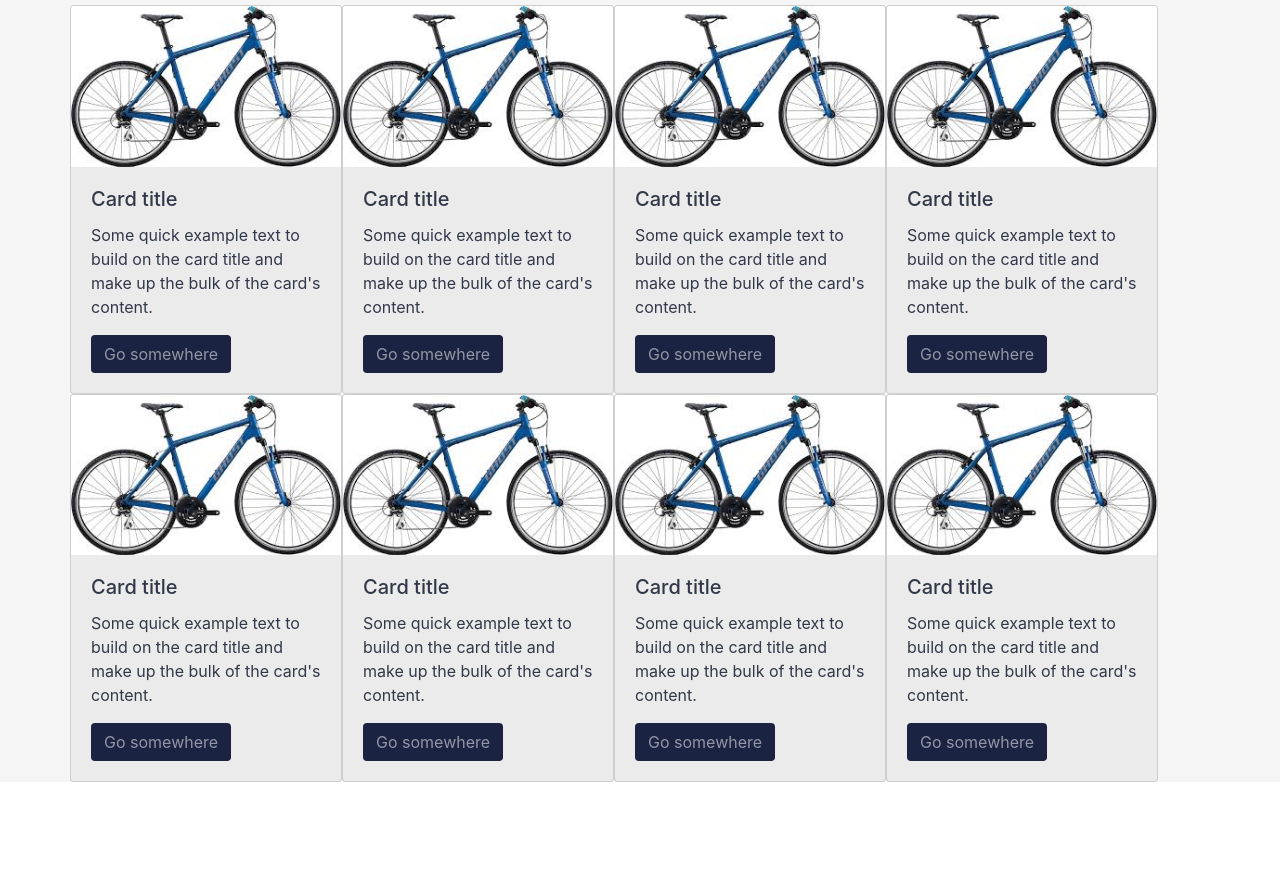
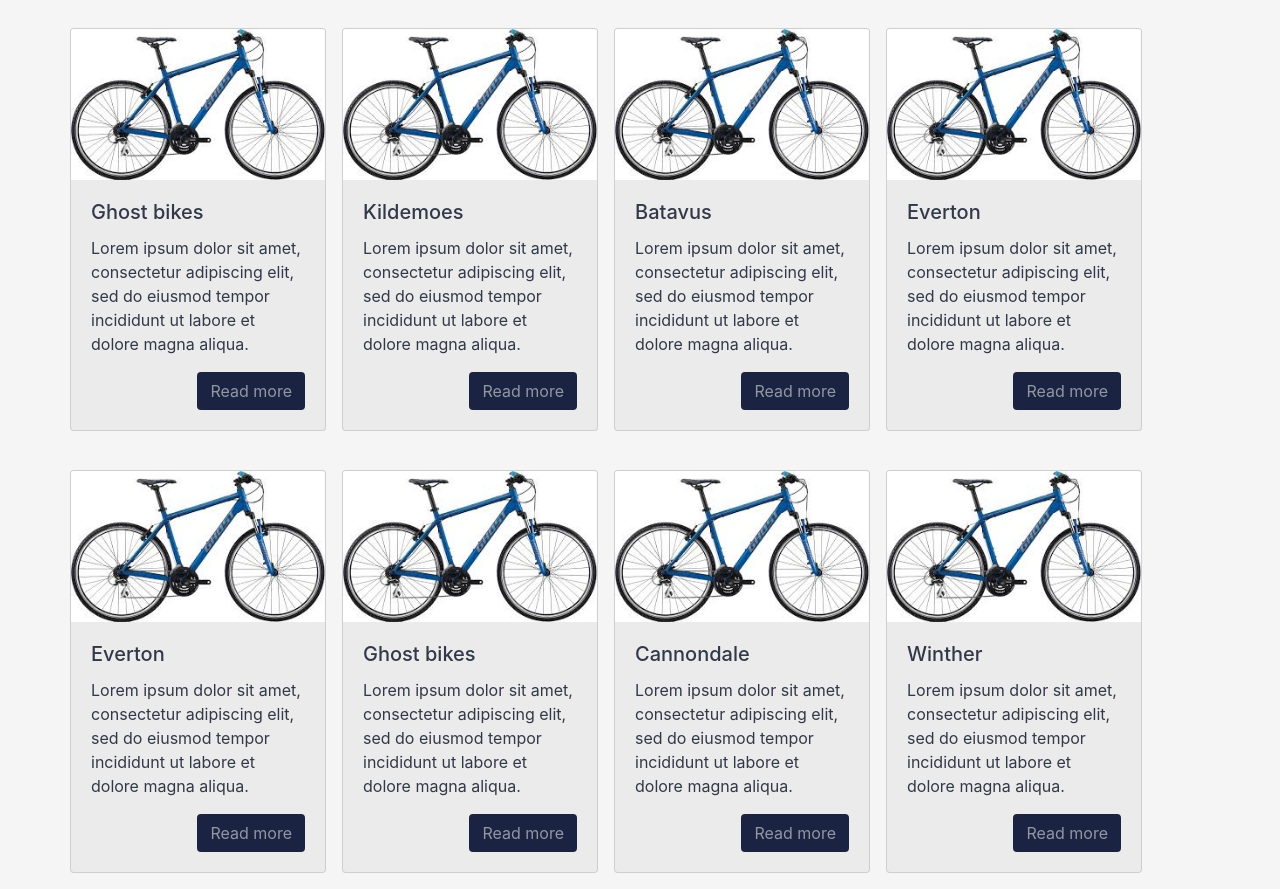
Before and after one commit to jeffyjo/bike-rental, a website: page public/index.html in a window 1280 px wide. Shown: the part 131-1020 px from the top of the page. Before the commit the page ends 913 px from the top, so only its background shows below. Drawn offline with nearby package versions, Linux system fonts and the light colour scheme.

Commit message:
Upd cards

```diff
--- a/public/css/style.css
+++ b/public/css/style.css
@@ -116,8 +116,14 @@
     background-color: var(--main--bg);
 }
 
+.btn-bike{
+    float: right;
+}
 .o-card {
     background-color: var(--card--bg);
+    margin: 0rem 1rem 1rem 0rem;
+    /* margin-block-end: 2%; */
+    margin-block-start: 2%;
     cursor: pointer;
     transform: scale(1);
     transition: all 2s ease-in-out;
--- a/public/index.html
+++ b/public/index.html
@@ -56,70 +56,68 @@
             <!-- Use bootstrap to set a row of items-->
             <div class="row">
                 <!-- Use bootstrap card to get a pre-styled card -->
-                <div class="o-card card" style="width: 17rem;">
+                <div class="o-card card" style="width: 16rem;">
                     <img class="card-img-top" src="./assets/images/bike.jpeg" alt="Card image cap">
                     <div class="card-body">
-                        <h5 class="card-title">Card title</h5>
-                        <p class="card-text">Some quick example text to build on the card title and make up the bulk of the card's content.</p>
-                        <a href="#" class="a-button a-button--primary btn">Go somewhere</a>
+                        <h5 class="card-title">Ghost bikes</h5>
+                        <p class="card-text">Lorem ipsum dolor sit amet, consectetur adipiscing elit, sed do eiusmod tempor incididunt ut labore et dolore magna aliqua.</p>
+                        <a href="#" class="a-button a-button--primary btn btn-bike">Read more</a>
                     </div>
                 </div>
-                <div class="o-card card" style="width: 17rem;">
+                <div class="o-card card" style="width: 16rem;">
                     <img class="card-img-top" src="./assets/images/bike.jpeg" alt="Card image cap">
                     <div class="card-body">
-                        <h5 class="card-title">Card title</h5>
-                        <p class="card-text">Some quick example text to build on the card title and make up the bulk of the card's content.</p>
-                        <a href="#" class="a-button a-button--primary btn">Go somewhere</a>
+                        <h5 class="card-title">Kildemoes</h5>
+                        <p class="card-text">Lorem ipsum dolor sit amet, consectetur adipiscing elit, sed do eiusmod tempor incididunt ut labore et dolore magna aliqua.</p>
+                        <a href="#" class="a-button a-button--primary btn btn-bike">Read more</a>
                     </div>
                 </div>
-                <div class="o-card card" style="width: 17rem;">
+                <div class="o-card card" style="width: 16rem;">
                     <img class="card-img-top" src="./assets/images/bike.jpeg" alt="Card image cap">
                     <div class="card-body">
-                        <h5 class="card-title">Card title</h5>
-                        <p class="card-text">Some quick example text to build on the card title and make up the bulk of the card's content.</p>
-                        <a href="#" class="a-button a-button--primary btn">Go somewhere</a>
+                        <h5 class="card-title">Batavus</h5>
+                        <p class="card-text">Lorem ipsum dolor sit amet, consectetur adipiscing elit, sed do eiusmod tempor incididunt ut labore et dolore magna aliqua.</p>
+                        <a href="#" class="a-button a-button--primary btn btn-bike">Read more</a>
                     </div>
                 </div>
-                <div class="o-card card" style="width: 17rem;">
+                <div class="o-card card" style="width: 16rem;">
                     <img class="card-img-top" src="./assets/images/bike.jpeg" alt="Card image cap">
                     <div class="card-body">
-                        <h5 class="card-title">Card title</h5>
-                        <p class="card-text">Some quick example text to build on the card title and make up the bulk of the card's content.</p>
-                        <a href="#" class="a-button a-button--primary btn">Go somewhere</a>
+                        <h5 class="card-title">Everton</h5>
+                        <p class="card-text">Lorem ipsum dolor sit amet, consectetur adipiscing elit, sed do eiusmod tempor incididunt ut labore et dolore magna aliqua.</p>
+                        <a href="#" class="a-button a-button--primary btn btn-bike">Read more</a>
                     </div>
                 </div>
-            </div>
-            <div class="row">
-                <div class="o-card card" style="width: 17rem;">
+                <div class="o-card card" style="width: 16rem;">
                     <img class="card-img-top" src="./assets/images/bike.jpeg" alt="Card image cap">
                     <div class="card-body">
-                        <h5 class="card-title">Card title</h5>
-                        <p class="card-text">Some quick example text to build on the card title and make up the bulk of the card's content.</p>
-                        <a href="#" class="a-button a-button--primary btn">Go somewhere</a>
+                        <h5 class="card-title">Everton</h5>
+                        <p class="card-text">Lorem ipsum dolor sit amet, consectetur adipiscing elit, sed do eiusmod tempor incididunt ut labore et dolore magna aliqua.</p>
+                        <a href="#" class="a-button a-button--primary btn btn-bike">Read more</a>
                     </div>
                 </div>
-                <div class="o-card card" style="width: 17rem;">
+                <div class="o-card card" style="width: 16rem;">
                     <img class="card-img-top" src="./assets/images/bike.jpeg" alt="Card image cap">
                     <div class="card-body">
-                        <h5 class="card-title">Card title</h5>
-                        <p class="card-text">Some quick example text to build on the card title and make up the bulk of the card's content.</p>
-                        <a href="#" class="a-button a-button--primary btn">Go somewhere</a>
+                        <h5 class="card-title">Ghost bikes</h5>
+                        <p class="card-text">Lorem ipsum dolor sit amet, consectetur adipiscing elit, sed do eiusmod tempor incididunt ut labore et dolore magna aliqua.</p>
+                        <a href="#" class="a-button a-button--primary btn btn-bike">Read more</a>
                     </div>
                 </div>
-                <div class="o-card card" style="width: 17rem;">
+                <div class="o-card card" style="width: 16rem;">
                     <img class="card-img-top" src="./assets/images/bike.jpeg" alt="Card image cap">
                     <div class="card-body">
-                        <h5 class="card-title">Card title</h5>
-                        <p class="card-text">Some quick example text to build on the card title and make up the bulk of the card's content.</p>
-                        <a href="#" class="a-button a-button--primary btn">Go somewhere</a>
+                        <h5 class="card-title">Cannondale</h5>
+                        <p class="card-text">Lorem ipsum dolor sit amet, consectetur adipiscing elit, sed do eiusmod tempor incididunt ut labore et dolore magna aliqua.</p>
+                        <a href="#" class="a-button a-button--primary btn btn-bike">Read more</a>
                     </div>
                 </div>
-                <div class="o-card card" style="width: 17rem;">
+                <div class="o-card card" style="width: 16rem;">
                     <img class="card-img-top" src="./assets/images/bike.jpeg" alt="Card image cap">
                     <div class="card-body">
-                        <h5 class="card-title">Card title</h5>
-                        <p class="card-text">Some quick example text to build on the card title and make up the bulk of the card's content.</p>
-                        <a href="#" class="a-button a-button--primary btn">Go somewhere</a>
+                        <h5 class="card-title">Winther</h5>
+                        <p class="card-text">Lorem ipsum dolor sit amet, consectetur adipiscing elit, sed do eiusmod tempor incididunt ut labore et dolore magna aliqua.</p>
+                        <a href="#" class="a-button a-button--primary btn btn-bike">Read more</a>
                     </div>
                 </div>
             </div>
```
